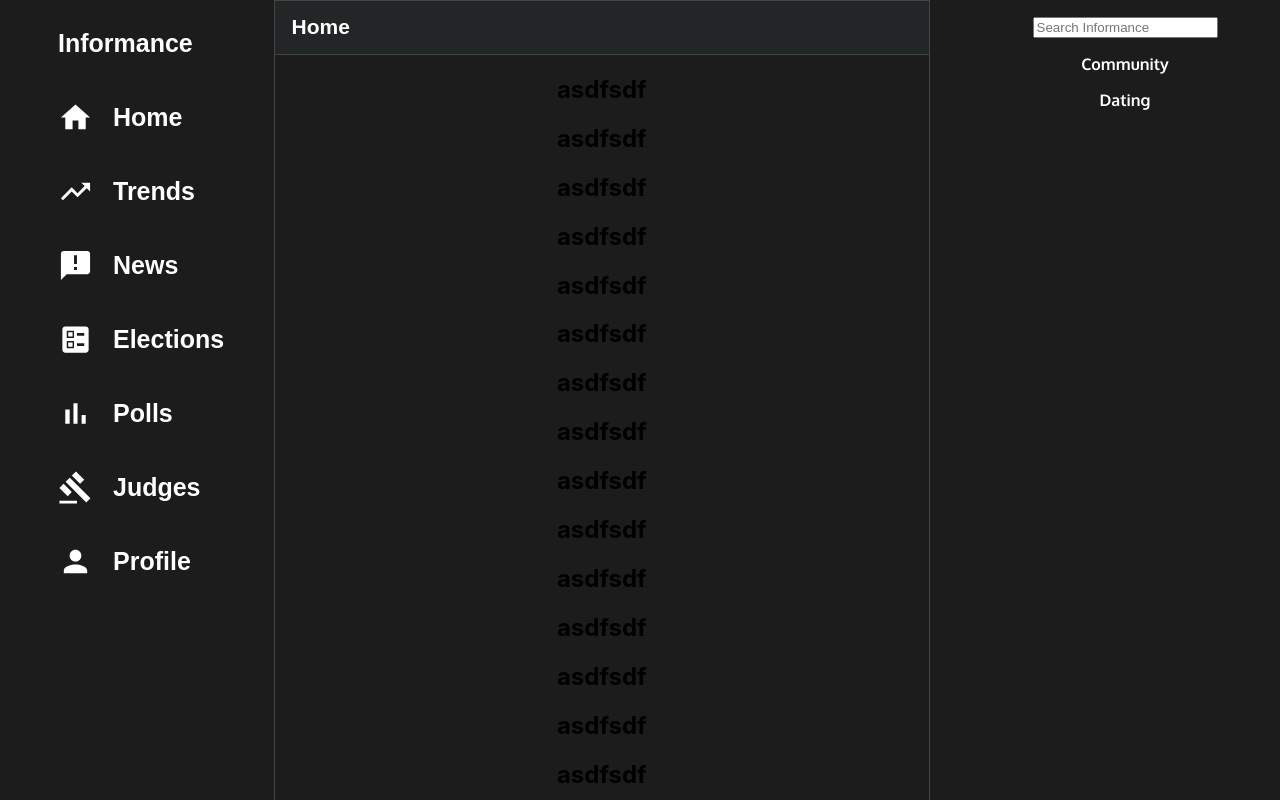
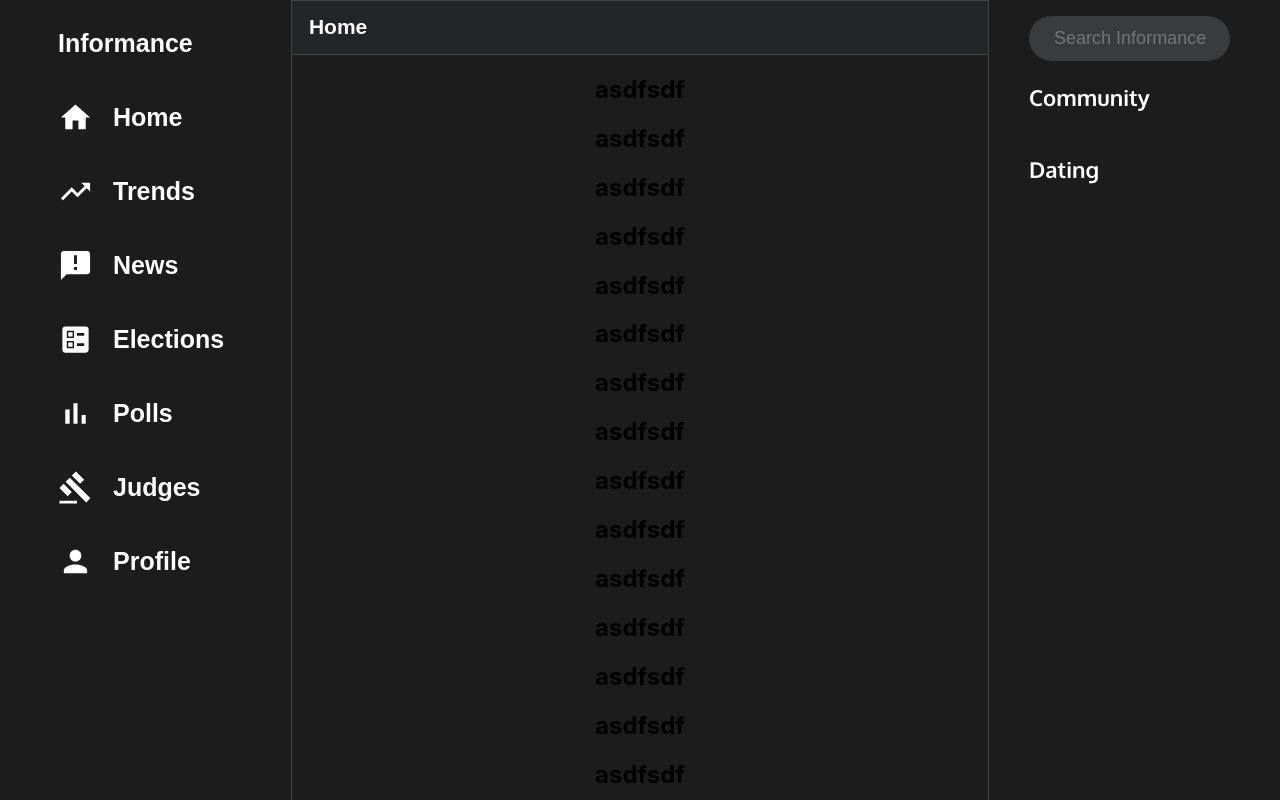
Before and after one commit to ZacharyCWilliams/informance, a React (Create React App) app: page / in a window 1280 px wide. Shown: the top 800 px of the page. Built offline with nearby package versions, Linux system fonts and the light colour scheme.

Commit message:
enhanced navigation

```diff
--- a/src/components/rightnav.jsx
+++ b/src/components/rightnav.jsx
@@ -6,6 +6,9 @@ import {
   Link
 } from "react-router-dom";
 import '../scss/rightnav.scss';
+import SearchIcon from "@material-ui/icons/Search";
+import FavoriteIcon from "@material-ui/icons/Favorite";
+import ForumIcon from "@material-ui/icons/Forum";
 
 
 export default function RightNav() {
@@ -14,15 +17,22 @@ export default function RightNav() {
       <div className="right-nav-container">
         <nav className="right-nav-div">
           <ul className="side-rightnav-ul">
-            <div>
-              <input type="text" placeholder="Search Informance" />
+            <div className="rightnav-search-container">
+              {/* <SearchIcon /> */}
+              <input
+                className="rightnav-input"
+                type="text"
+                placeholder="Search Informance"
+              />
             </div>
             <Link className="side-rightnav-link" to="/groups">
               {/* <PersonIcon fontSize="large" className="nav-icon" /> */}
+              {/* <ForumIcon /> */}
               <p className="side-rightnav-li">Community</p>
             </Link>
             <Link className="side-rightnav-link" to="/dating">
               {/* <PersonIcon fontSize="large" className="nav-icon" /> */}
+              {/* <FavoriteIcon /> */}
               <p className="side-rightnav-li">Dating</p>
             </Link>
             {/* <Link className="side-nav-link" to="/profile">
--- a/src/scss/home.scss
+++ b/src/scss/home.scss
@@ -17,9 +17,3 @@ $black: #000;
   flex-grow: 1;
   border: 1px solid #444444;
 }
-
-
-.right-nav-section {
-  width: 350px;
-  height: 100vh;
-}
--- a/src/scss/navbar.scss
+++ b/src/scss/navbar.scss
@@ -46,7 +46,9 @@ a {
 }
 
 .side-nav-link:hover {
-  border-radius: 40px;
+  // border-radius: 40px;
+  border-radius: 4px;
+  width: 80%;
   background-color: rgba(120, 18, 14, 0.322);
   color: rgb(212, 10, 3);
 }
--- a/src/scss/rightnav.scss
+++ b/src/scss/rightnav.scss
@@ -1,3 +1,51 @@
 .side-rightnav-li {
   color: white;
+  display: flex;
+  width: 100%;
+  font-size: 22px;
 }
+
+.side-rightnav-li:hover {
+  background-color: white;
+}
+
+.side-rightnav-ul {
+  display: flex;
+  flex-direction: column;
+  align-items: flex-start;
+}
+
+.right-nav-section {
+  display: flex;
+  flex-direction: column;
+}
+
+.right-nav-div {
+  position: sticky;
+  top: 0;
+}
+
+.rightnav-search-container {
+  width: 80%;
+  height: 45px;
+  border-radius: 40px;
+  background-color: #3A3B3C;
+  color: #E4E6EB;
+}
+
+.rightnav-input {
+  width: 80%;
+  height: 45px;
+  padding: 0px 25px;
+  background: none;
+  border: none;
+  color: white;
+  outline: none;
+  font-size: 18px;
+  border-radius: 40px;
+}
+
+.rightnav-input:focus {
+  border: 1px solid crimson;
+  background-color: #1C1C1C;
+}
```
